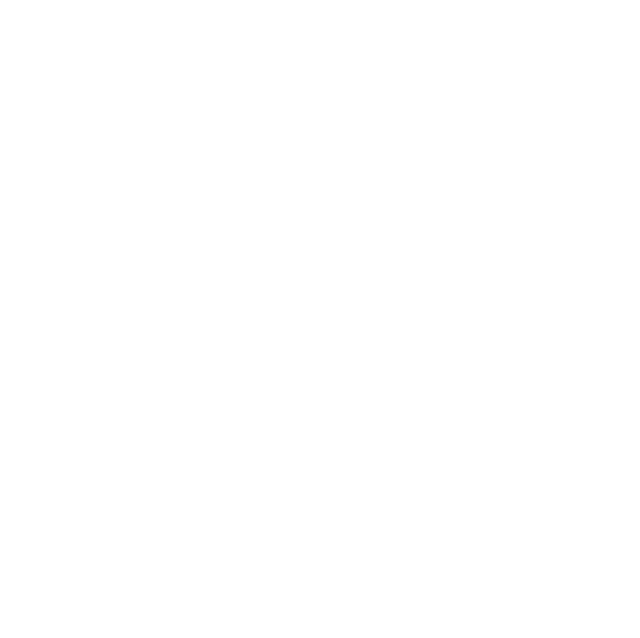
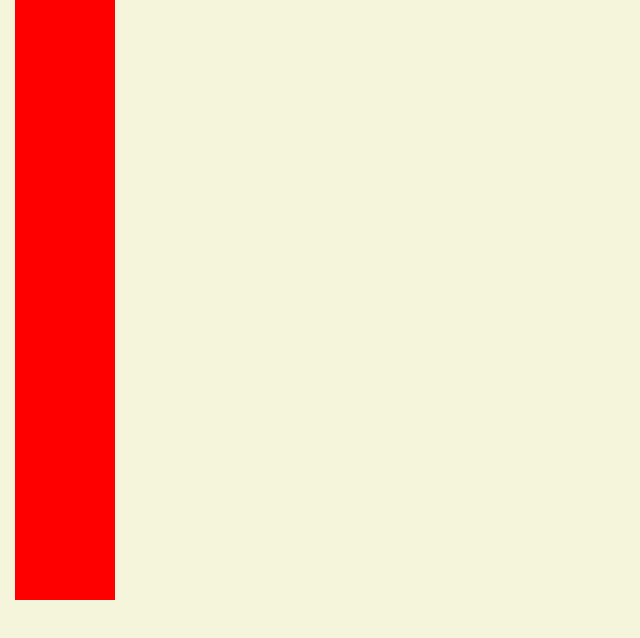
Before and after one commit to lom360/ColorGame, a plain HTML site: page index.html in a window 1280 px wide. Shown: the whole page, without its empty margins (0-640 px from the left). Drawn offline with nearby package versions, Linux system fonts and the light colour scheme.

Commit message:
Added css file and tested linked stylesheets

```diff
--- /dev/null
+++ b/css/styles.css
@@ -0,0 +1,9 @@
+body {
+    background-color: beige;
+}
+
+.boxes {
+    height: 100px;
+    width: 100px;
+    background-color: red;
+}
--- a/index.html
+++ b/index.html
@@ -4,8 +4,21 @@
     <meta charset="UTF-8">
     <meta name="viewport" content="width=device-width, initial-scale=1.0">
     <title>Color Game</title>
+
+    <link rel="stylesheet" href="css/node_modules/bootstrap/dist/css/bootstrap.min.css">
+    <link rel="stylesheet" href="css/styles.css">
 </head>
 <body>
+    <main class="container-fluid">
+        <div class="boxes"></div>
+        <div class="boxes"></div>
+        <div class="boxes"></div>
+        <div class="boxes"></div>
+        <div class="boxes"></div>
+        <div class="boxes"></div>
+    </main>
+    <script src="/css/node_modules/bootstrap/dist/js/bootstrap.min.js"></script>
+</body>
 
-</body>
+
 </html>
```
Also changed, not shown: css/package.json (renamed from css/bootstrap/package.json), 2 other files.
